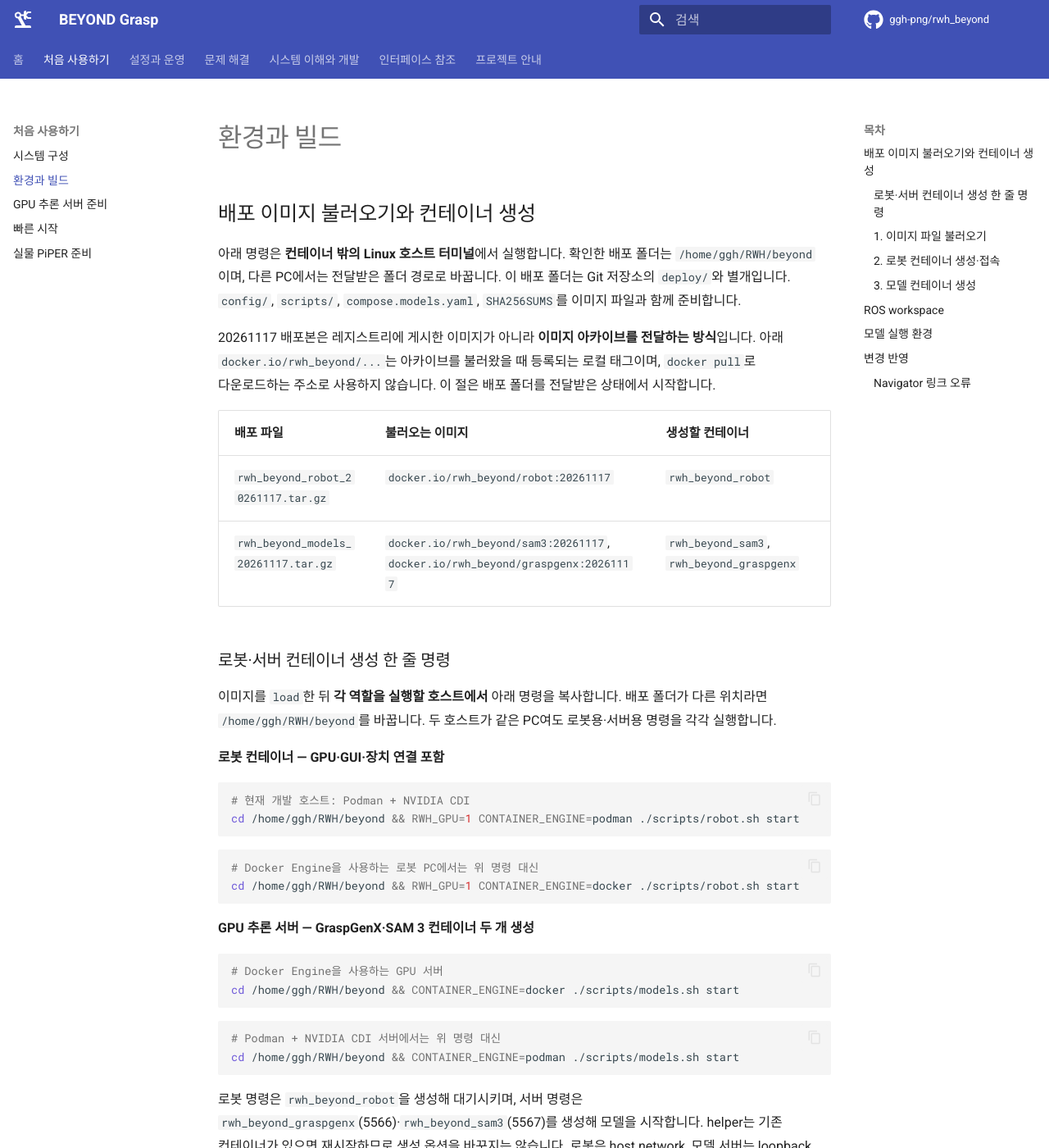
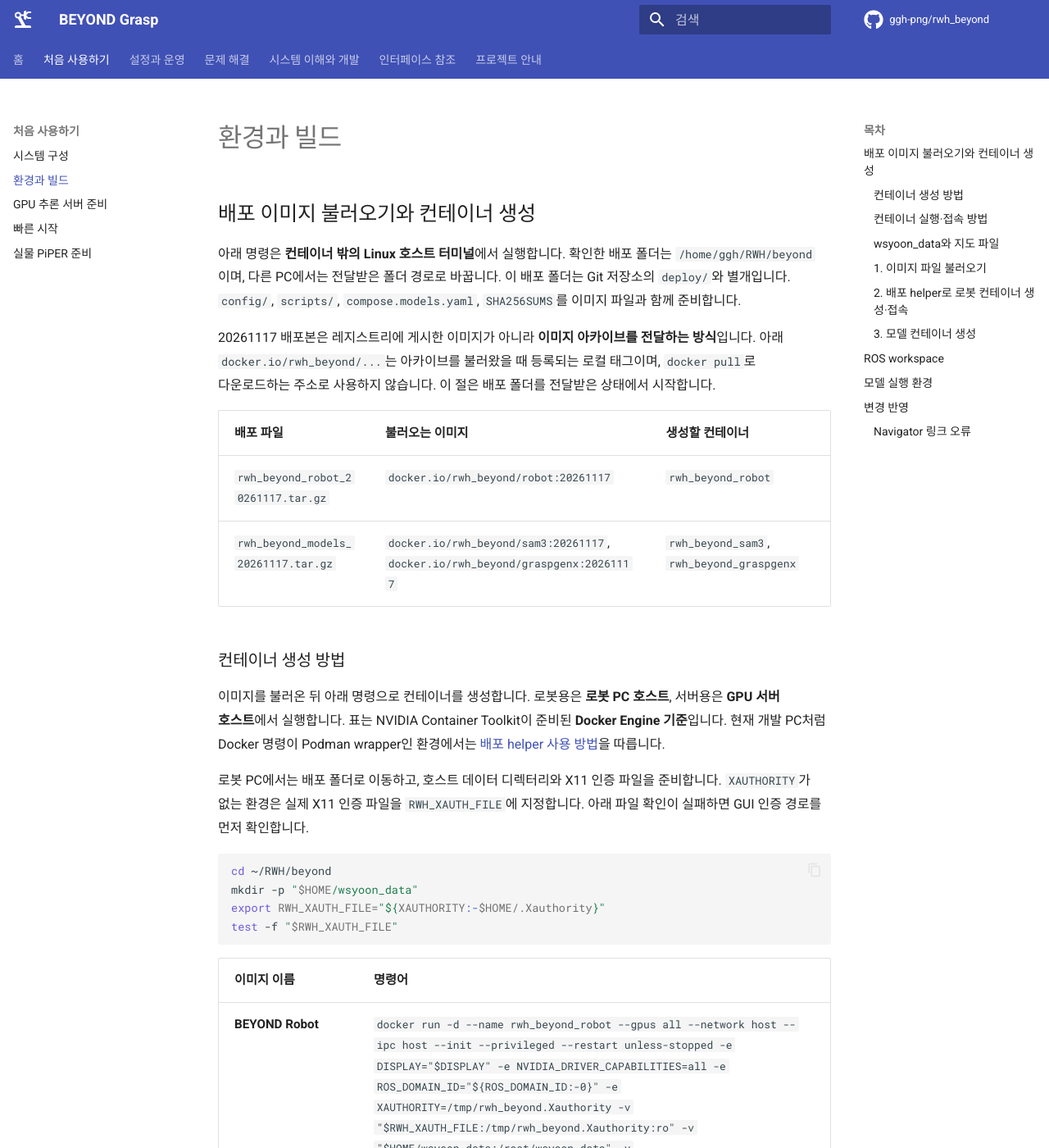
Before and after one commit to ggh-png/rwh_beyond, an MkDocs documentation site: the page built from docs/project-containers.md, in a window 1280 px wide and 1400 px high. Shown: the whole window at 82% size. Built offline with MkDocs 1.6.1 and Material for MkDocs 9.7.7, drawn with Linux system fonts in a browser that asks for light colours; comment, search, counter and statistics services are not loaded; some of the changed text lies outside the part shown.

Commit message:
docs: add container command tables and persistent map data mount

````diff
--- a/docs/assets/stylesheets/docs.css
+++ b/docs/assets/stylesheets/docs.css
@@ -92,3 +92,14 @@
 
 /* Long equations scroll within the article on narrow displays. */
 .md-typeset div.arithmatex { overflow-x: auto; overflow-y: hidden; padding-block: .3rem; }
+
+/* Copyable container commands wrap inside the two-column reference table. */
+.md-typeset .container-command-table table:not([class]) { width: 100%; table-layout: fixed; }
+.md-typeset .container-command-table th:first-child,
+.md-typeset .container-command-table td:first-child { width: 8.5rem; min-width: 0; }
+.md-typeset .container-command-table td:nth-child(2) { min-width: 0; }
+.md-typeset .container-command-table td code { white-space: normal; overflow-wrap: anywhere; }
+@media (max-width: 44.984375em) {
+  .md-typeset .container-command-table th:first-child,
+  .md-typeset .container-command-table td:first-child { width: 5.5rem; }
+}
--- a/docs/inference-server-operation.md
+++ b/docs/inference-server-operation.md
@@ -45,15 +45,19 @@ docker compose -f compose.models.yaml logs --tail 100 sam3 graspgenx
 이는 배포본 `scripts/models.sh`의 Docker 생성 옵션과 같습니다.
 같은 이름의 컨테이너를 두 방식으로 중복 생성하지 않습니다.
 
-```bash
-# GraspGenX
-docker run -d --name rwh_beyond_graspgenx --restart unless-stopped --shm-size 256m --gpus all -p 127.0.0.1:5566:5566 -v rwh_beyond_graspgenx_cache:/data/cache -v rwh_beyond_graspgenx_logs:/data/logs docker.io/rwh_beyond/graspgenx:20261117
-```
+<div class="container-command-table" markdown="1">
 
-```bash
-# SAM 3
-docker run -d --name rwh_beyond_sam3 --restart unless-stopped --shm-size 256m --gpus all -p 127.0.0.1:5567:5567 -v rwh_beyond_sam3_cache:/data/cache -v rwh_beyond_sam3_logs:/data/logs docker.io/rwh_beyond/sam3:20261117
-```
+| 이미지 이름 | 명령어 |
+|---|---|
+| **GraspGenX 서버** | `docker run -d --name rwh_beyond_graspgenx --restart unless-stopped --shm-size 256m --gpus all -p 127.0.0.1:5566:5566 -v rwh_beyond_graspgenx_cache:/data/cache -v rwh_beyond_graspgenx_logs:/data/logs docker.io/rwh_beyond/graspgenx:20261117` |
+| **SAM 3 서버** | `docker run -d --name rwh_beyond_sam3 --restart unless-stopped --shm-size 256m --gpus all -p 127.0.0.1:5567:5567 -v rwh_beyond_sam3_cache:/data/cache -v rwh_beyond_sam3_logs:/data/logs docker.io/rwh_beyond/sam3:20261117` |
+
+</div>
+
+로봇용 생성·접속 명령과 `wsyoon_data` 마운트는
+[컨테이너 생성 방법](project-containers.md#container-one-liners)을 참고하세요.
+서버 내부 셸은 `docker exec -it rwh_beyond_graspgenx bash` 또는
+`docker exec -it rwh_beyond_sam3 bash`로 접속합니다.
 
 Podman에서는 GPU CDI를 준비한 뒤 배포 helper를 사용합니다.
 
--- a/docs/project-containers.md
+++ b/docs/project-containers.md
@@ -17,41 +17,92 @@
 | `rwh_beyond_robot_20261117.tar.gz` | `docker.io/rwh_beyond/robot:20261117` | `rwh_beyond_robot` |
 | `rwh_beyond_models_20261117.tar.gz` | `docker.io/rwh_beyond/sam3:20261117`, `docker.io/rwh_beyond/graspgenx:20261117` | `rwh_beyond_sam3`, `rwh_beyond_graspgenx` |
 
-### 로봇·서버 컨테이너 생성 한 줄 명령 { #container-one-liners }
+### 컨테이너 생성 방법 { #container-one-liners }
 
-이미지를 `load`한 뒤 **각 역할을 실행할 호스트에서** 아래 명령을 복사합니다.
-배포 폴더가 다른 위치라면 `/home/ggh/RWH/beyond`를 바꿉니다.
-두 호스트가 같은 PC여도 로봇용·서버용 명령을 각각 실행합니다.
+이미지를 불러온 뒤 아래 명령으로 컨테이너를 생성합니다.
+로봇용은 **로봇 PC 호스트**, 서버용은 **GPU 서버 호스트**에서 실행합니다.
+표는 NVIDIA Container Toolkit이 준비된 **Docker Engine 기준**입니다.
+현재 개발 PC처럼 Docker 명령이 Podman wrapper인 환경에서는
+[배포 helper 사용 방법](#robot-helper)을 따릅니다.
 
-**로봇 컨테이너 — GPU·GUI·장치 연결 포함**
+로봇 PC에서는 배포 폴더로 이동하고, 호스트 데이터 디렉터리와 X11 인증 파일을 준비합니다.
+`XAUTHORITY`가 없는 환경은 실제 X11 인증 파일을 `RWH_XAUTH_FILE`에 지정합니다.
+아래 파일 확인이 실패하면 GUI 인증 경로를 먼저 확인합니다.
 
 ```bash
-# 현재 개발 호스트: Podman + NVIDIA CDI
-cd /home/ggh/RWH/beyond && RWH_GPU=1 CONTAINER_ENGINE=podman ./scripts/robot.sh start
+cd ~/RWH/beyond
+mkdir -p "$HOME/wsyoon_data"
+export RWH_XAUTH_FILE="${XAUTHORITY:-$HOME/.Xauthority}"
+test -f "$RWH_XAUTH_FILE"
 ```
 
+<div class="container-command-table" markdown="1">
+
+| 이미지 이름 | 명령어 |
+|---|---|
+| **BEYOND Robot** | `docker run -d --name rwh_beyond_robot --gpus all --network host --ipc host --init --privileged --restart unless-stopped -e DISPLAY="$DISPLAY" -e NVIDIA_DRIVER_CAPABILITIES=all -e ROS_DOMAIN_ID="${ROS_DOMAIN_ID:-0}" -e XAUTHORITY=/tmp/rwh_beyond.Xauthority -v "$RWH_XAUTH_FILE:/tmp/rwh_beyond.Xauthority:ro" -v "$HOME/wsyoon_data:/root/wsyoon_data" -v "$PWD/config/runners.yaml:/opt/rwh_beyond/config/runners.yaml:ro" -v "$PWD/config/bt_demo.yaml:/root/ros2_ws/src/rwh_beyond/rwh_beyond_bringup/config/bt_demo.yaml:ro" -v /tmp/.X11-unix:/tmp/.X11-unix:ro -v /run/udev:/run/udev:ro docker.io/rwh_beyond/robot:20261117` |
+| **GraspGenX 서버** | `docker run -d --name rwh_beyond_graspgenx --restart unless-stopped --shm-size 256m --gpus all -p 127.0.0.1:5566:5566 -v rwh_beyond_graspgenx_cache:/data/cache -v rwh_beyond_graspgenx_logs:/data/logs docker.io/rwh_beyond/graspgenx:20261117` |
+| **SAM 3 서버** | `docker run -d --name rwh_beyond_sam3 --restart unless-stopped --shm-size 256m --gpus all -p 127.0.0.1:5567:5567 -v rwh_beyond_sam3_cache:/data/cache -v rwh_beyond_sam3_logs:/data/logs docker.io/rwh_beyond/sam3:20261117` |
+
+</div>
+
+로봇 예시는 `--privileged`로 실물 장치 접근을 허용합니다.
+장치를 개별 전달하는 구성은 아래 helper를 사용합니다.
+로봇은 host network이므로 `-p`를 추가하지 않으며, 모델 서버는 loopback 포트 매핑을 사용합니다.
+로봇 이미지의 기본 명령은 `sleep infinity`여서 생성만으로 runner·로봇 동작을 실행하지 않습니다.
+모델 이미지는 생성 시 모델 서버를 시작합니다.
+
+### 컨테이너 실행·접속 방법 { #container-shell }
+
+생성한 로봇 컨테이너에 ROS 환경을 불러온 셸로 접속합니다.
+
 ```bash
-# Docker Engine을 사용하는 로봇 PC에서는 위 명령 대신
-cd /home/ggh/RWH/beyond && RWH_GPU=1 CONTAINER_ENGINE=docker ./scripts/robot.sh start
+docker exec -it rwh_beyond_robot /opt/rwh_beyond/entrypoint.sh bash --noprofile --norc
 ```
 
-**GPU 추론 서버 — GraspGenX·SAM 3 컨테이너 두 개 생성**
+컨테이너가 정지 상태면 먼저 시작합니다. `start`는 기존 생성 옵션을 그대로 사용합니다.
 
 ```bash
-# Docker Engine을 사용하는 GPU 서버
-cd /home/ggh/RWH/beyond && CONTAINER_ENGINE=docker ./scripts/models.sh start
+docker start rwh_beyond_robot
 ```
 
+서버 내부 셸이 필요하면 다음을 사용합니다. 모델 health 명령은
+[GPU 추론 서버 운영](inference-server-operation.md#model-docker-run)을 참고하세요.
+
 ```bash
-# Podman + NVIDIA CDI 서버에서는 위 명령 대신
-cd /home/ggh/RWH/beyond && CONTAINER_ENGINE=podman ./scripts/models.sh start
+docker exec -it rwh_beyond_graspgenx bash
+docker exec -it rwh_beyond_sam3 bash
 ```
 
-로봇 명령은 `rwh_beyond_robot`을 생성해 대기시키며, 서버 명령은
-`rwh_beyond_graspgenx`(5566)·`rwh_beyond_sam3`(5567)를 생성해 모델을 시작합니다.
-helper는 기존 컨테이너가 있으면 재시작하므로 생성 옵션을 바꾸지는 않습니다.
-로봇은 host network, 모델 서버는 loopback 포트 매핑을 사용합니다.
-서버의 [직접 `docker run` 한 줄 명령](inference-server-operation.md#model-docker-run)은 별도로 제공합니다.
+### wsyoon_data와 지도 파일 { #persistent-data }
+
+로봇 생성 명령의 `-v "$HOME/wsyoon_data:/root/wsyoon_data"`는
+**호스트의 데이터 디렉터리를 컨테이너에 읽기·쓰기 연결**합니다.
+`$HOME`은 명령을 실행하는 호스트 사용자의 홈입니다. 예를 들어 호스트 사용자가 `ggh`이면:
+
+| 호스트 경로 | 컨테이너 경로 | 용도 |
+|---|---|---|
+| `/home/ggh/wsyoon_data/map/map.yaml` | `/root/wsyoon_data/map/map.yaml` | navigation의 기본 지도 YAML |
+| `/home/ggh/wsyoon_data/map/` 안의 지도 이미지 | `/root/wsyoon_data/map/` 안의 지도 이미지 | YAML의 `image:`가 참조하는 파일 |
+| `/home/ggh/wsyoon_data/maps/` | `/root/wsyoon_data/maps/` | map_save의 날짜별 저장 디렉터리 |
+
+`mkdir -p`는 빈 디렉터리만 준비하며 지도 파일을 생성하지 않습니다.
+기존 지도 YAML과 해당 이미지 파일을 함께 준비하고, YAML의 `image:`가
+컨테이너에서 접근 가능한 경로인지 확인합니다. 다른 지도를 사용할 때는 runner의
+`RWH_MAP_FILE`도 실제 컨테이너 경로에 맞춰야 합니다.
+
+컨테이너 생성 후 파일이 보이는지 확인합니다. 아래 검사는 로봇을 움직이지 않습니다.
+
+```bash
+docker inspect rwh_beyond_robot --format '{{json .Mounts}}'
+docker exec rwh_beyond_robot ls -l /root/wsyoon_data/map/map.yaml
+```
+
+기존 컨테이너 안에만 지도가 있다면 호스트의 **기존 파일과 겹치지 않는 백업 경로**로
+먼저 복사합니다. 새 bind mount는 이미지 안의 같은 경로를 가리므로 기존 내용을 자동 병합하지 않습니다.
+마운트 누락은 `docker start`나 `restart`로 추가되지 않습니다.
+내부 변경분·지도·생성 설정을 보존한 뒤 마운트를 포함해 재생성해야 합니다.
+이 문서의 명령은 현재 실행 중인 개발 컨테이너를 자동 변경하지 않습니다.
 
 ### 1. 이미지 파일 불러오기
 
@@ -77,7 +128,7 @@ CONTAINER_ENGINE=podman ./scripts/load-images.sh
 Docker에서도 `CONTAINER_ENGINE=docker ./scripts/load-images.sh`로 같은 작업을 할 수 있습니다.
 로봇 PC와 GPU 서버를 분리하면 각 호스트에 필요한 아카이브만 `load`합니다.
 
-### 2. 로봇 컨테이너 생성·접속
+### 2. 배포 helper로 로봇 컨테이너 생성·접속 { #robot-helper }
 
 현재 호스트의 Podman에서는:
 
@@ -102,7 +153,8 @@ CONTAINER_ENGINE=docker ./scripts/robot.sh shell
 
 | 생성 설정 | `robot.sh`가 적용하는 옵션·경로 |
 |---|---|
-| 기본 실행 | `run -d --name rwh_beyond_robot --network host --ipc host --init --security-opt label=disable` |
+| 기본 실행 | `run -d --name rwh_beyond_robot --network host --ipc host --init --cap-add NET_ADMIN --security-opt label=disable` |
+| 영구 데이터 | `${RWH_DATA_DIR:-$HOME/wsyoon_data}` → `/root/wsyoon_data` 읽기·쓰기 |
 | ROS domain | `ROS_DOMAIN_ID` 환경변수, 생략 시 0 |
 | runner 설정 | `config/runners.yaml` → `/opt/rwh_beyond/config/runners.yaml` 읽기 전용 |
 | BT 설정 | `config/bt_demo.yaml` → `/root/ros2_ws/src/rwh_beyond/rwh_beyond_bringup/config/bt_demo.yaml` 읽기 전용 |
@@ -118,6 +170,10 @@ GPU를 사용하지 않는 로봇 PC에서는 `RWH_GPU=1`을 생략합니다.
 기존 컨테이너의 `start`는 생성 옵션을 바꾸지 않습니다.
 GPU·장치·마운트 옵션을 바꾸려면 기존 생성 설정과 컨테이너 내부 변경분을 확인한 뒤 재생성합니다.
 전체 장치 옵션은 배포 폴더의 `scripts/robot.sh`가 기준입니다.
+예전 배포 helper에는 `wsyoon_data` 마운트가 없을 수 있습니다. 최초 생성 전에
+`-v "$rwh_data_dir:/root/wsyoon_data"`가 포함돼 있는지 확인하고, 없으면 위 직접 생성 명령을 사용하거나
+helper에 데이터 경로를 추가합니다. 호스트 경로를 바꾸려면 수정된 helper의 `RWH_DATA_DIR`을 사용합니다.
+helper로 생성한 뒤에도 [마운트·지도 파일 확인](#persistent-data)을 수행합니다.
 
 runner 실행과 종료도 호스트에서 별도로 요청합니다.
 
````
